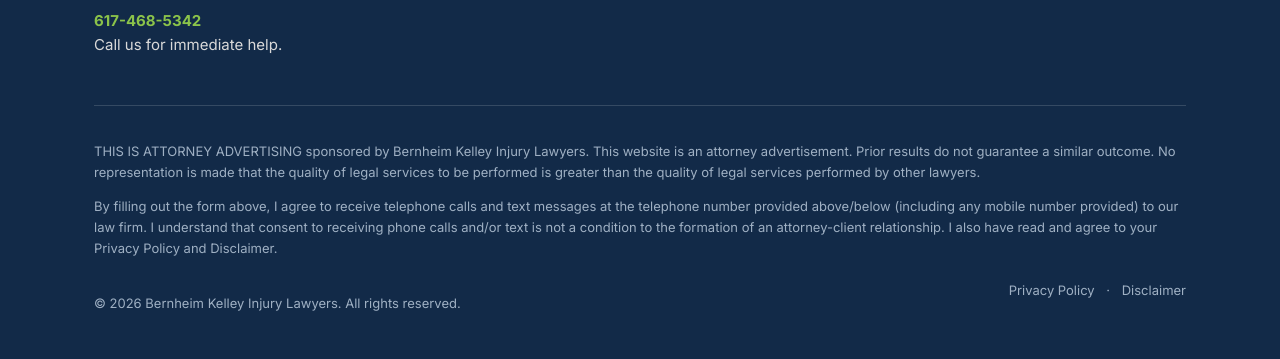
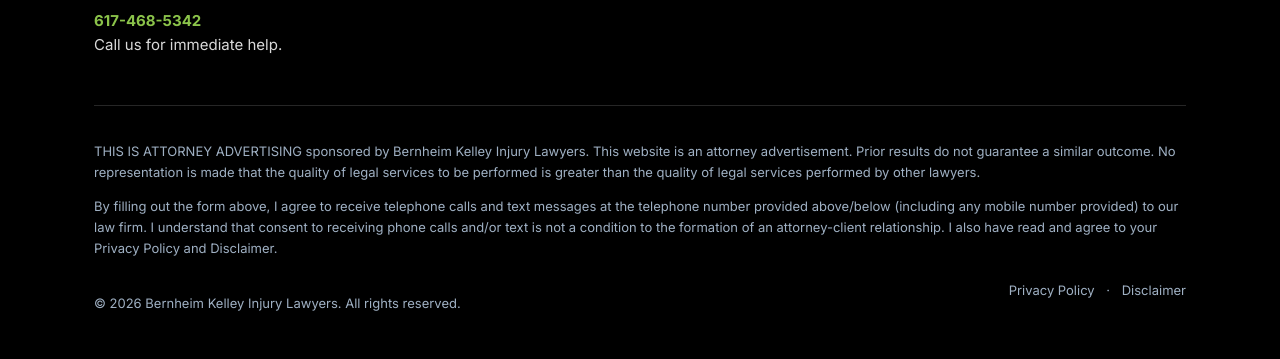
Before and after one commit to MTAA-2/Bernheim-Biozorb, a plain HTML site: page index.html in a window 1280 px wide. Shown: the part 4466-4825 px from the top of the page. Drawn offline with Linux system fonts and the light colour scheme; a script that the page names is missing.

Commit message:
Add files via upload

```diff
--- a/css/style.css
+++ b/css/style.css
@@ -285,7 +285,7 @@ body {
 
 /* ---------- Footer ---------- */
 
-.site-footer { background: var(--navy); color: #d9d9d9; padding: 56px 0 32px; }
+.site-footer { background: #000; color: #d9d9d9; padding: 56px 0 32px; }
 .footer-grid { display: grid; grid-template-columns: repeat(3, 1fr); gap: 32px; margin-bottom: 36px; }
 .footer-heading { color: #fff; font-size: 16px; margin: 0 0 12px; }
 .footer-text { margin: 0 0 12px; font-size: 15px; }
```
